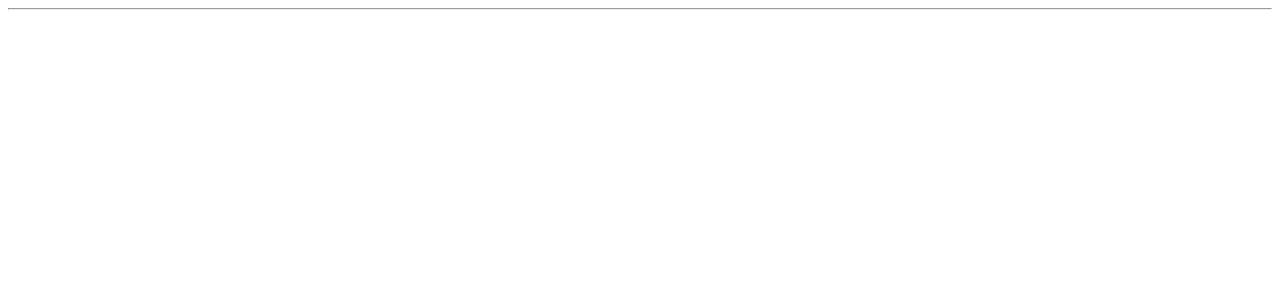
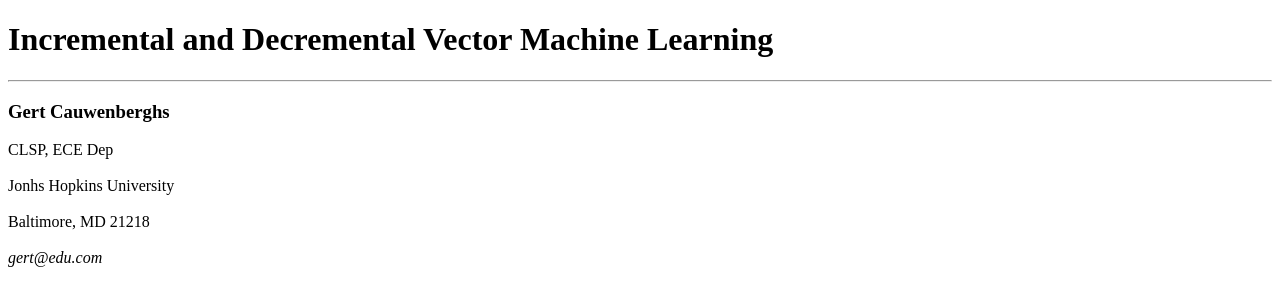
Before and after one commit to LuisJann/html-paper.scientifico, a plain HTML site: page index.html in a window 1280 px wide. Drawn offline with Linux system fonts and the light colour scheme.

Commit message:
Completato Header e Autore

```diff
--- a/index.html
+++ b/index.html
@@ -9,13 +9,29 @@
 <body>
     <!-- header -->
     <header>
+        <h1>Incremental and Decremental Vector Machine Learning</h1>
     </header>
     <!-- /header -->
 
     <hr>
 
     <!-- main -->
-    <main></main>
+    <main>
+        <!-- Author section -->
+        <section>
+            <h3>Gert Cauwenberghs</h3>
+            <p>
+                CLSP, ECE Dep <br><br>
+                Jonhs Hopkins University <br><br>
+                Baltimore, MD 21218 <br><br>
+                <em>gert@edu.com</em>
+            </p>
+        </section>
+        <!-- /Author section -->
+
+        <!-- Abstract section -->
+        <!-- /Abstract section -->
+    </main>
     <!-- /main -->
 
     <!-- footer -->
```
